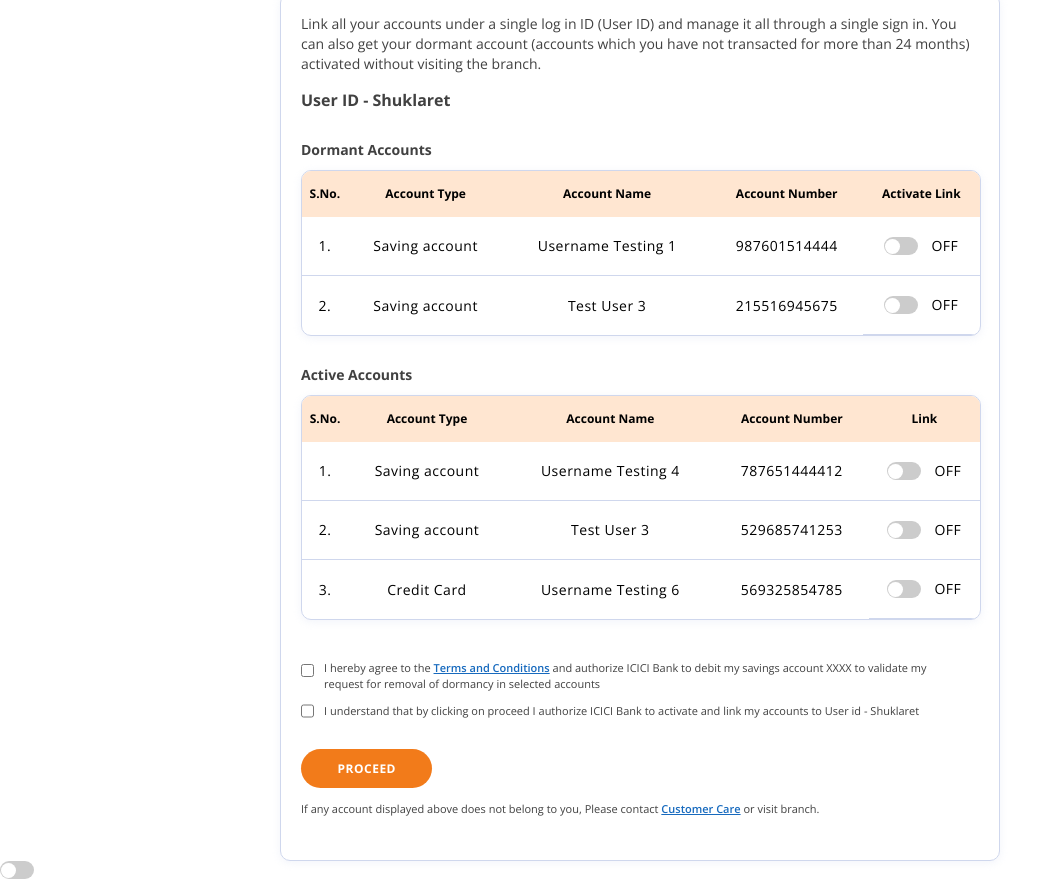
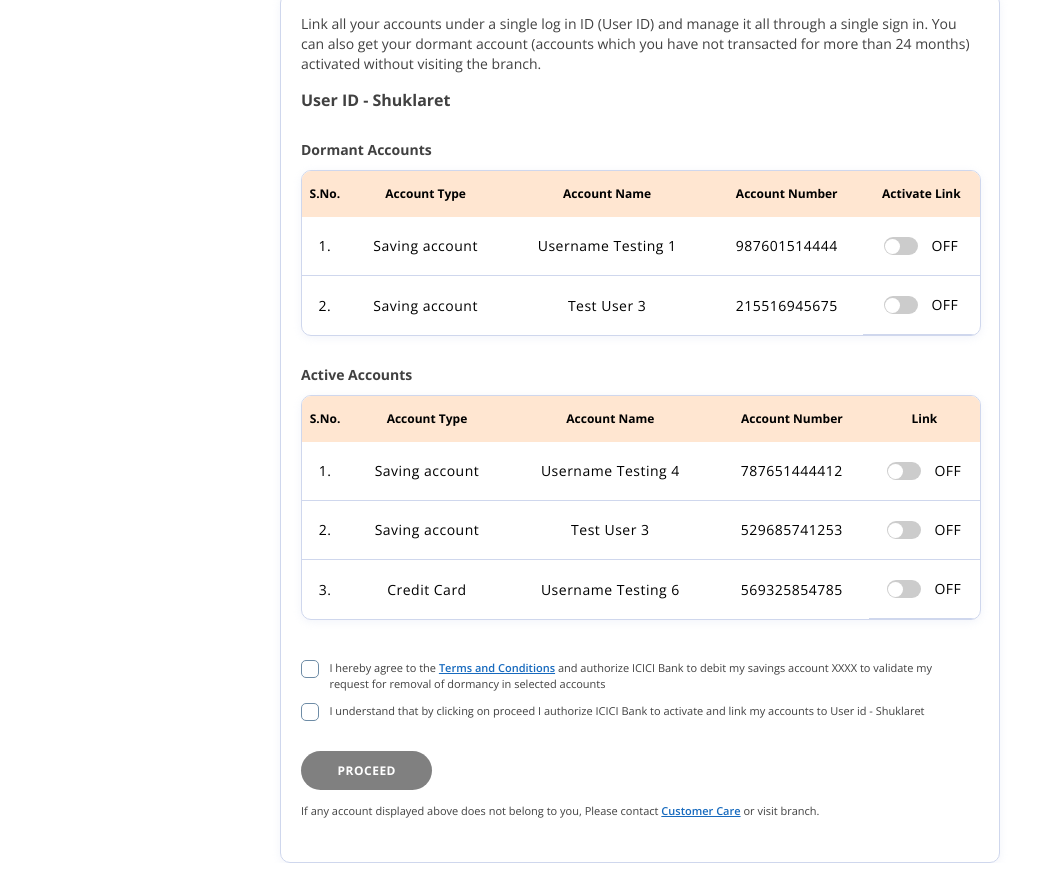
Before and after one commit to KratikSoni1104/All-tasks, a plain HTML site: page task-2/index.html in a window 1280 px wide. Shown: the part 284-1163 px from the top of the page, without its empty margins (0-1063 px from the left). Drawn offline with nearby package versions, Linux system fonts and the light colour scheme; files whose address does not match are found by name.

Commit message:
created custom checkbox

```diff
--- a/task-2/index.html
+++ b/task-2/index.html
@@ -147,27 +147,46 @@
 
                 <div class="terms">
                     <div class="term terms--1">
-                        <input type="checkbox" class="term-checkbox term-checkbox--1">
+                        <label class="custom-checkbox cc--1">
+                            <input type="checkbox" id="custom-checkbox1" onclick="handleProceed(event)">
+                            <span class="checkmark">
+                                <img src="images/tick.png" alt="tick img" class="checkmark-img">
+                            </span>
+                        </label>
                         <p class="term-desc f-11 l-16 para-col">I hereby agree to the <a href="#" class="semibold terms__anchor">Terms and Conditions</a> and authorize ICICI Bank to debit my savings account XXXX to validate my request for removal of dormancy in selected accounts</p>
                     </div>
                     <div class="term terms--2" >
-                        <input type="checkbox" class="term-checkbox term-checkbox--2">
+                        <label class="custom-checkbox cc--2">
+                            <input type="checkbox" id="custom-checkbox2" onclick="handleProceed(event)">
+                            <span class="checkmark">
+                                <img src="images/tick.png" alt="tick img" class="checkmark-img">
+                            </span>
+                        </label>
                         <p class="term-desc f-11 l-16 para-col">I understand that by clicking on proceed I authorize ICICI Bank to activate and link my accounts to User id - Shuklaret</p>
                     </div>
 
-                    <a href="#" class="terms__proceed-btn bold f-12 l-16">proceed</a>
+                    <a href="#" class="terms__proceed-btn bold f-12 l-16" id="proceed-btn">proceed</a>
                     <p class="terms__care f-11 l-22 para-col">If any account displayed above does not belong to you, Please contact <a href="#" class="semibold terms__anchor"> Customer Care</a> or visit branch.
                     </p>
                 </div>
             </div>
         </main>
 
-        <label class="switch">
-            <input type="checkbox">
-            <span class="slider round"></span>
-        </label>
+        <script>
 
-        <script>
+            function handleProceed(e) {
+                const c1 = document.getElementById("custom-checkbox1");
+                const c2 = document.getElementById("custom-checkbox2");
+                const btn = document.getElementById("proceed-btn");
+
+                if(c1.checked && c2.checked) {
+                    btn.style.backgroundColor='#F27B1A';
+                } else {
+                    btn.style.backgroundColor = 'grey';
+                    btn.style.cursor='disabled';
+                }
+            }
+
 
             function toggleStatus(event) {
                 const checkbox = event.target;
--- /dev/null
+++ b/task-2/stylesheet/components/_checkbox.scss
@@ -0,0 +1,28 @@
+.custom-checkbox {
+    display: inline-block;
+    align-items: center;
+    cursor: pointer;
+    user-select: none;
+}
+
+.custom-checkbox input[type="checkbox"] {
+    display: none;
+}
+
+.custom-checkbox .checkmark {
+    width: 1.64rem;
+    height: 1.64rem;
+    background-color: #fff;
+    border: .75px solid #6E8CA6;
+    border-radius: 5px;
+    margin-right: 10px;
+    display: flex;
+    align-items: center;
+    justify-content: center;
+    transition: background-color 0.3s ease-in-out;
+}
+
+.custom-checkbox input[type="checkbox"]:checked + .checkmark {
+    background-color: #f27b1a;
+    border-color: #f27b1a;
+}
--- a/task-2/stylesheet/main.scss
+++ b/task-2/stylesheet/main.scss
@@ -12,3 +12,4 @@
 
 //components
 @import "components/toogle";
+@import "components/checkbox";
--- a/task-2/stylesheet/pages/_index.scss
+++ b/task-2/stylesheet/pages/_index.scss
@@ -171,7 +171,7 @@ td {
 
     &__proceed-btn {
         padding : 1.15rem 3.65rem;
-        background-color: #F27B1A;
+        background-color: grey;
         display: inline-block;
         border-radius: 20px;
         text-decoration: none;
@@ -180,18 +180,10 @@ td {
         letter-spacing: 0.5px;
         margin-top: 3rem;
         text-transform: uppercase;
+        transition: all .2s;
     }
 
     .term {
         display: flex;
-
-
-
-        &-checkbox {
-            &--1 {
-                margin-bottom: 1.1rem;
-            }
-            margin-right: 1rem;
-        }
     }
 }
```
Also changed, not shown: task-2/images/tick.png (added), task-2/stylesheet/main.css, 1 other file.
